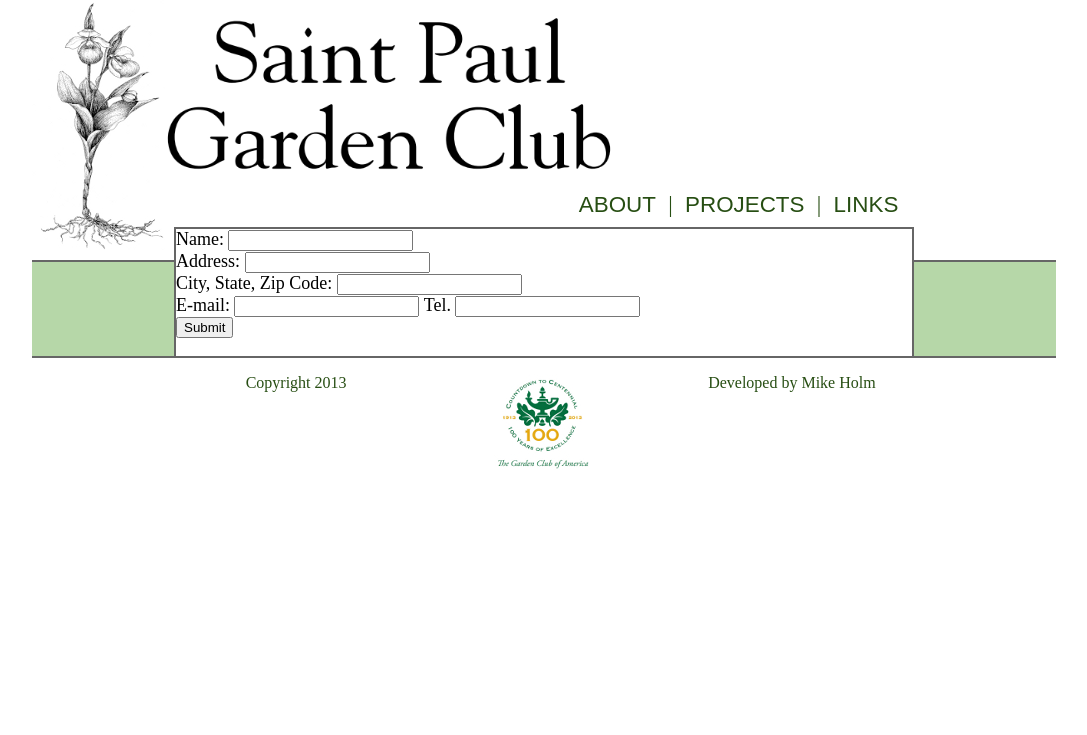
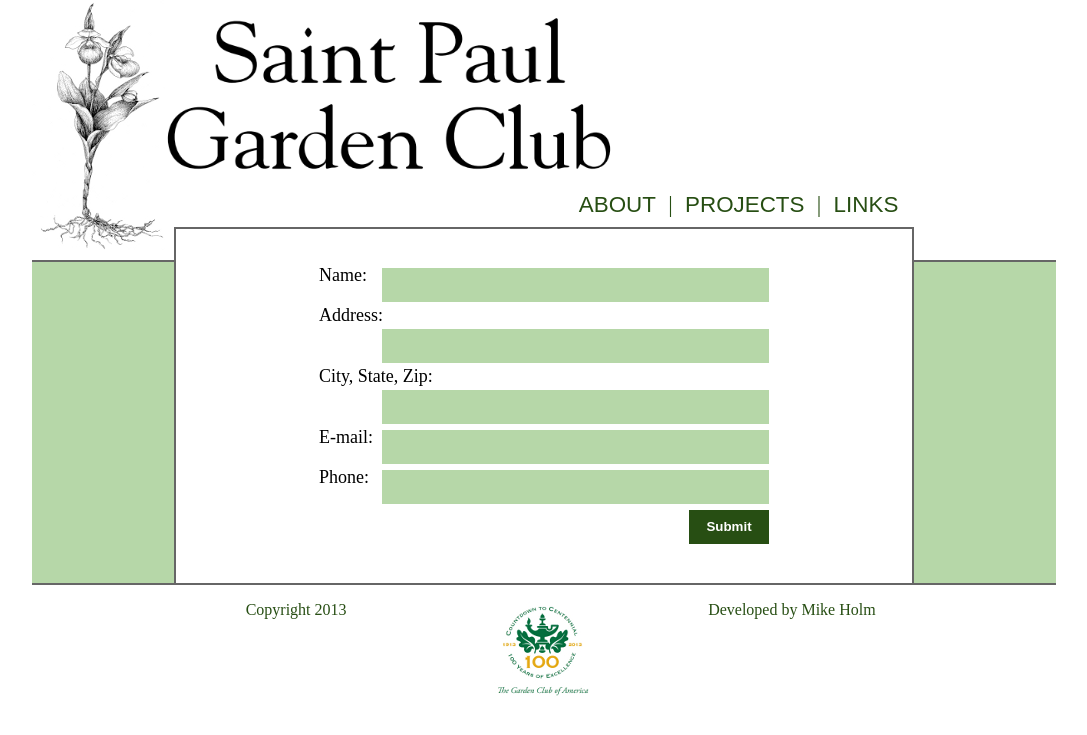
Before and after one commit to coldpour/spgc, a PHP site: page /order.php in a window 1280 px wide. Shown: the top 735 px of the page, without its empty margins (96-1183 px from the left). Run offline with PHP 8.4, Linux system fonts and the light colour scheme.

Commit message:
create a working order form

```diff
--- a/order.php
+++ b/order.php
@@ -1,4 +1,6 @@
 <?php include 'head.php'; publicPage('order.php'); ?>
+
+<div id='order' class='slide'>
 
 <?php
 if (isset($_REQUEST['email']))
@@ -11,7 +13,7 @@ if (isset($_REQUEST['email']))
   	     "\nAddress: ".$_REQUEST['address1'].
 	     "\nCity, State, Zip Code: ".$_REQUEST['address2'].
 	     "\nE-mail: ".$_REQUEST['email'].
-	     "\nTel: ".$_REQUEST['tel'];
+	     "\nPhone: ".$_REQUEST['phone'];
   mail("mholm815@gmail.com", $subject,
   $message, "From:" . $email);
   echo "Thank you for using our mail form";
@@ -19,17 +21,30 @@ if (isset($_REQUEST['email']))
 else
 //if "email" is not filled out, display the form
   {
-  echo "<div id='order' class='slide'>
-    <form method='post' action='order.php'>
-      Name: <input type='text' name='name'><br />
-      Address: <input type='text' name='address1'><br />
-      City, State, Zip Code: <input type='text' name='address2'><br />
-      E-mail: <input type='text' name='email'>
-      Tel. <input type='text' name='tel'><br />
-      <input type='submit' value='Submit'>
-    </form>
-  </div>";
+  echo "
+    <form id='orderform' class='center' method='post' action='order.php'>
+      <div class='order'>
+        Name: <input class='order' type='text' name='name'>
+      </div>
+      <div class='order'>
+        Address: <input class='order' type='text' name='address1'>
+      </div>
+      <div class='order'>
+        City, State, Zip: <input class='order' type='text' name='address2'>
+      </div>
+      <div class='order'>
+        E-mail: <input class='order' type='text' name='email'>
+      </div>
+      <div class='order'>
+        Phone: <input class='order' type='text' name='phone'>
+      </div>
+      <div class='order'>
+        <input class='order' type='submit' value='Submit'>
+      </div>
+    </form>";
   }
 ?>
 
+</div>
+
 <?php include 'footer.php'; ?>
--- a/screen.css
+++ b/screen.css
@@ -16,11 +16,7 @@ img.banner {
 }
 
 .login {
-    padding:.6em;
-    margin-top:.5em;
     float:right;
-    border:none;
-    margin-right:.5em;
 }
 
 span.login {
@@ -30,27 +26,58 @@ span.login {
     font-size:1.3em;
 }
 
-.login input {
+input {
+    padding:.6em;
+    margin-top:.25em;
+    margin-bottom:.25em;
+    border:none;
     height:2.5em;
+    width:60%;
+}
+
+#orderform {
+    width:25em;
+    margin-bottom:0em;
+}
+
+input.order {
+    width:29em;
+}
+
+div.order {
+    overflow:hidden;
+}
+
+login.input {
+    margin-right:.5em;
     width:80%;
 }
 
-.login input[type=email],
-.login input[type=password] {
+input[type=text],
+input[type=email],
+input[type=password] {
     background:#b6d7a8;
 }
 
-.login input[type=submit] {
+login.input[type=submit] {
+    float:right;
+}
+
+input[type=submit] {
     padding:0em;
-    float:right;
     width:6em;
     background:#274e13;
     color:white;
     font-weight:bold;
 }
 
-.login input::-webkit-input-placeholder {
+input::-webkit-input-placeholder {
     color:black;
+}
+
+input.order {
+    float:right;
+    clear:right;
 }
 
 form.login {
@@ -129,6 +156,7 @@ div.slide {
     border-bottom:none;
     overflow:hidden;
     font-size:18px;
+    padding:2em;
 }
 
 div.fixed-height {
```
